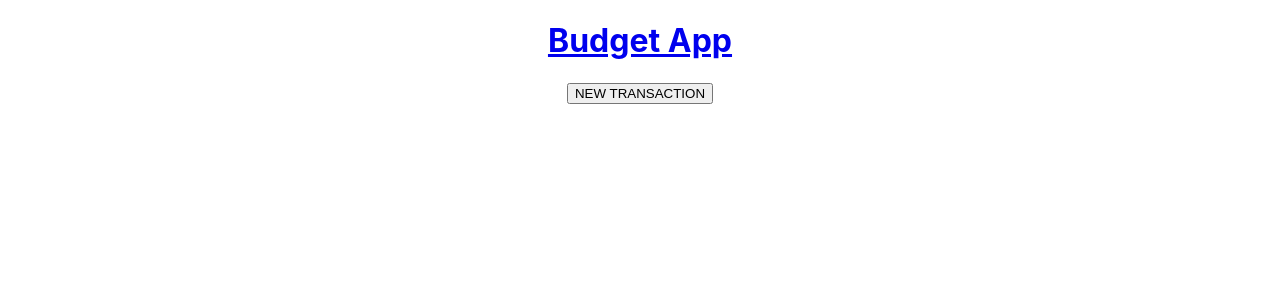
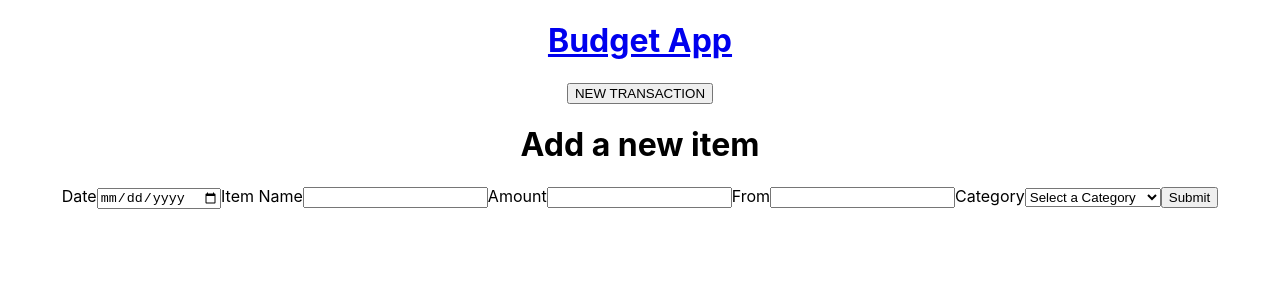
Before and after one commit to BennyZ3/BudgetAppFrontend, a React (Create React App) app: page /new in a window 1280 px wide. Shown: the top 300 px of the page. Built offline with nearby package versions, Linux system fonts and the light colour scheme.

Commit message:
inidividual item page, new transaction form

```diff
--- a/src/App.js
+++ b/src/App.js
@@ -3,6 +3,8 @@ import "./App.css";
 import { Routes, Route } from "react-router-dom";
 import Nav from "./Components/Nav";
 import Home from "./Pages/Home";
+import NewTransaction from "./Pages/NewTransaction";
+import TransactionDetails from "./Pages/TransactionDetails";
 
 function App() {
   return (
@@ -15,8 +17,10 @@ function App() {
         <Routes>
           {/* Home */}
           <Route exact path="/" element={<Home />} />
+          <Route path="/new" element={<NewTransaction />} />
           {/* /transactions */}
           {/* /transactions/:id */}
+          <Route path="/transactions/:id" element={<TransactionDetails />} />
         </Routes>
       </main>
     </div>
--- a/src/Components/Nav.js
+++ b/src/Components/Nav.js
@@ -10,7 +10,7 @@ class Nav extends Component {
           <h1 className="logo">Budget App</h1>
           {/* <div className="homeButton">HOME</div> */}
         </Link>
-        <Link to="/transactions/new">
+        <Link to="/new">
           <button className="new">NEW TRANSACTION</button>
         </Link>
       </div>
--- /dev/null
+++ b/src/Components/NewTransactionForm.js
@@ -0,0 +1,46 @@
+import { Component } from "react";
+
+class NewTransactionForm extends Component {
+  constructor(props) {
+    super();
+  }
+  // not passing the form changes up in it's current state
+  render() {
+    return (
+      <form onSubmit={this.handleSubmit}>
+        <label for="date">Date</label>
+        <input type="date" id="date" name="date" onChange={this.handleChange} />
+        <label for="name">Name</label>
+        <input type="text" id="name" name="name" onChange={this.handleChange} />
+        <label for="amount">Amount</label>
+        <input
+          type="number"
+          id="amount"
+          name="amount"
+          onChange={this.handleChange}
+        />
+        <label for="from">From</label>
+        <input type="text" id="from" name="from" onChange={this.handleChange} />
+        <label for="category">Category</label>
+        <select
+          type="category"
+          id="category"
+          name="category"
+          onChange={this.handleChange}
+        >
+          <option value="none" selected disabled hidden>
+            Select a Category
+          </option>
+          <option value="grocery">Grocery Stores</option>
+          <option value="gas">Gas Stations</option>
+          <option value="restaurants">Restaurants</option>
+          <option value="travel">Travel</option>
+          <option value="shopping">Online Shopping</option>
+        </select>
+        <button type="submit">Submit</button>
+      </form>
+    );
+  }
+}
+
+export default NewTransactionForm;
--- a/src/Components/TransactionsTable.js
+++ b/src/Components/TransactionsTable.js
@@ -1,4 +1,5 @@
 import { Component } from "react";
+import { Link } from "react-router-dom";
 
 class TransactionTable extends Component {
   constructor(props) {
@@ -12,11 +13,13 @@ class TransactionTable extends Component {
           <th>Date</th>
           <th>Source</th>
           <th>Amount</th>
-          {this.props.transactions.map((item) => {
+          {this.props.transactions.map((item, index) => {
             return (
               <tr>
                 <td>{item.date}</td>
-                <td>{item.source}</td>
+                <Link to={`/transactions/${index}`}>
+                  <td>{item.source}</td>
+                </Link>
                 <td>{item.amount}</td>
               </tr>
             );
--- /dev/null
+++ b/src/Pages/NewTransaction.js
@@ -0,0 +1,78 @@
+import axios from "axios";
+import { useState } from "react";
+import { useNavigate } from "react-router-dom";
+// import NewTransactionForm from "../Components/NewTransactionForm";
+
+function NewTransaction() {
+  const navigate = useNavigate();
+  const URL = `http://localhost:3003/transactions`;
+  const [transaction, setTransaction] = useState({
+    date: "",
+    source: "",
+    amount: "",
+    item_name: "",
+    category: "",
+  });
+  const expenses = ["grocery", "gas", "restaurants", "travel", "shopping"];
+  const handleChange = (event) => {
+    setTransaction({ ...transaction, [event.target.id]: event.target.value });
+    if (event.target.id === "category") {
+      console.log(transaction.amount);
+      if (expenses.includes(event.target.value)) {
+        if (Number(transaction.amount) > 0) {
+          setTransaction({ ...transaction, amount: -transaction.amount });
+        }
+      }
+    }
+  };
+
+  const handleSubmit = (event) => {
+    event.preventDefault();
+    axios.post(URL, transaction).then(() => navigate("/"));
+  };
+
+  return (
+    <div className="newTransaction">
+      <h1>Add a new item</h1>
+      <form onSubmit={handleSubmit}>
+        <label for="date">Date</label>
+        <input type="date" id="date" name="date" onChange={handleChange} />
+        <label for="name">Item Name</label>
+        <input type="text" id="item_name" name="name" onChange={handleChange} />
+        <label for="amount">Amount</label>
+        <input
+          type="number"
+          id="amount"
+          name="amount"
+          onChange={handleChange}
+        />
+        <label for="source">From</label>
+        <input type="text" id="source" name="source" onChange={handleChange} />
+        <label for="category">Category</label>
+        <select
+          type="category"
+          id="category"
+          name="category"
+          onChange={handleChange}
+        >
+          <option value="none" selected disabled hidden>
+            Select a Category
+          </option>
+          <optgroup label="Earnings">
+            <option value="income">Income</option>
+          </optgroup>
+          <optgroup label="Expenses">
+            <option value="grocery">Grocery Stores</option>
+            <option value="gas">Gas Stations</option>
+            <option value="restaurants">Restaurants</option>
+            <option value="travel">Travel</option>
+            <option value="shopping">Online Shopping</option>
+          </optgroup>
+        </select>
+        <button type="submit">Submit</button>
+      </form>
+    </div>
+  );
+}
+
+export default NewTransaction;
--- /dev/null
+++ b/src/Pages/TransactionDetails.js
@@ -0,0 +1,27 @@
+import axios from "axios";
+import { useState, useEffect } from "react";
+import { useParams } from "react-router";
+// import { useEffect } from "react/cjs/react.development";
+
+function TransactionDetails() {
+  const params = useParams();
+  const [transaction, setTransactions] = useState({});
+  console.log(params.id);
+  const URL = `http://localhost:3003/transactions/${params.id}`;
+  useEffect(() => {
+    axios.get(URL).then((response) => {
+      setTransactions(response.data);
+    });
+  }, []);
+  return (
+    <div className="transactionDetails">
+      <h2>{transaction.item_name}</h2>
+      <h2>From: {transaction.source}</h2>
+      <h2>Date: {transaction.date}</h2>
+      <h2>Amount: {transaction.amount}</h2>
+      {transaction.category && <h2>Category: {transaction.category}</h2>}
+    </div>
+  );
+}
+
+export default TransactionDetails;
```
